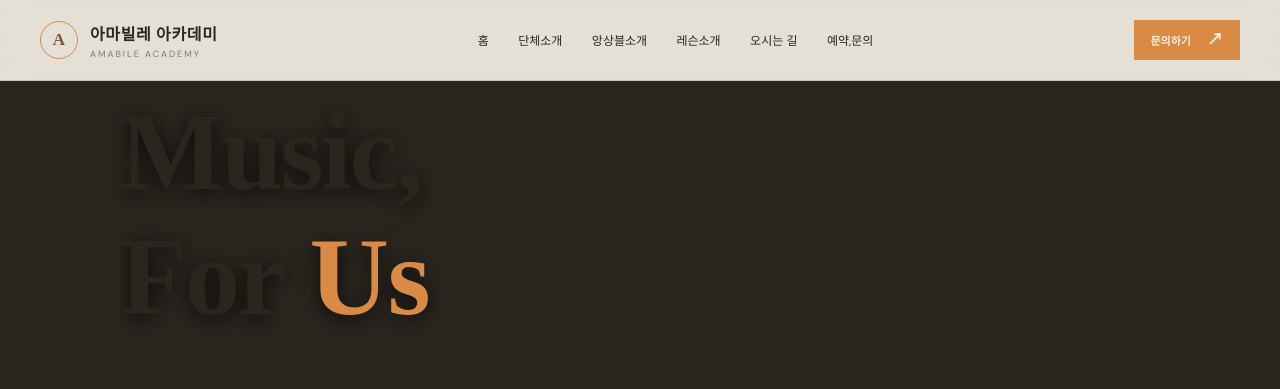
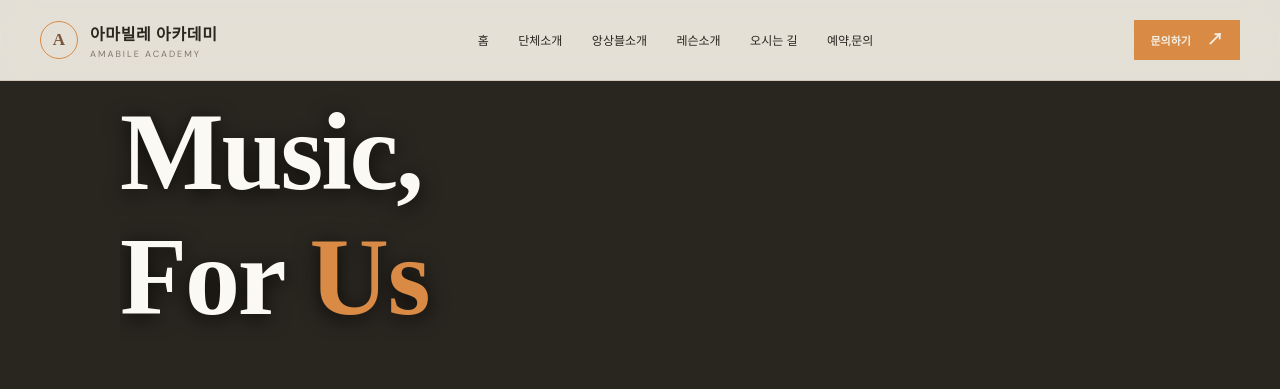
Before and after one commit to zhoons123/LADING-PAGE, a plain HTML site: page index.html in a window 1280 px wide. Shown: the top 389 px of the page. Drawn offline with Linux system fonts and the light colour scheme.

Commit message:
Update common.css

```diff
--- a/common.css
+++ b/common.css
@@ -31,7 +31,7 @@
 html { scroll-behavior: smooth; }
 body {
   margin: 0;
-  color: var(--charcoal-brown);
+  color: var(--paper);
   background: var(--paper);
   font-family: var(--sans);
   word-break: keep-all;
```
